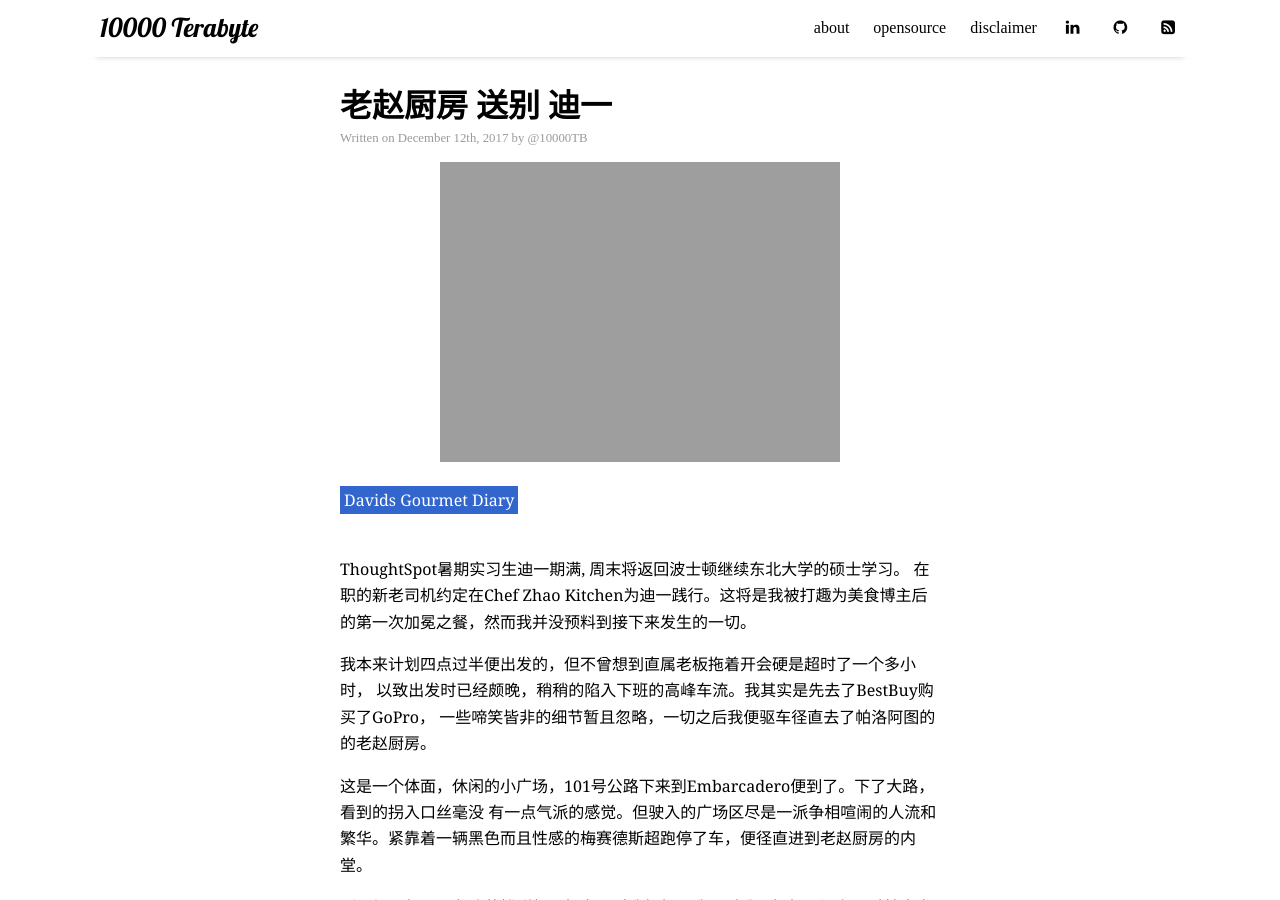
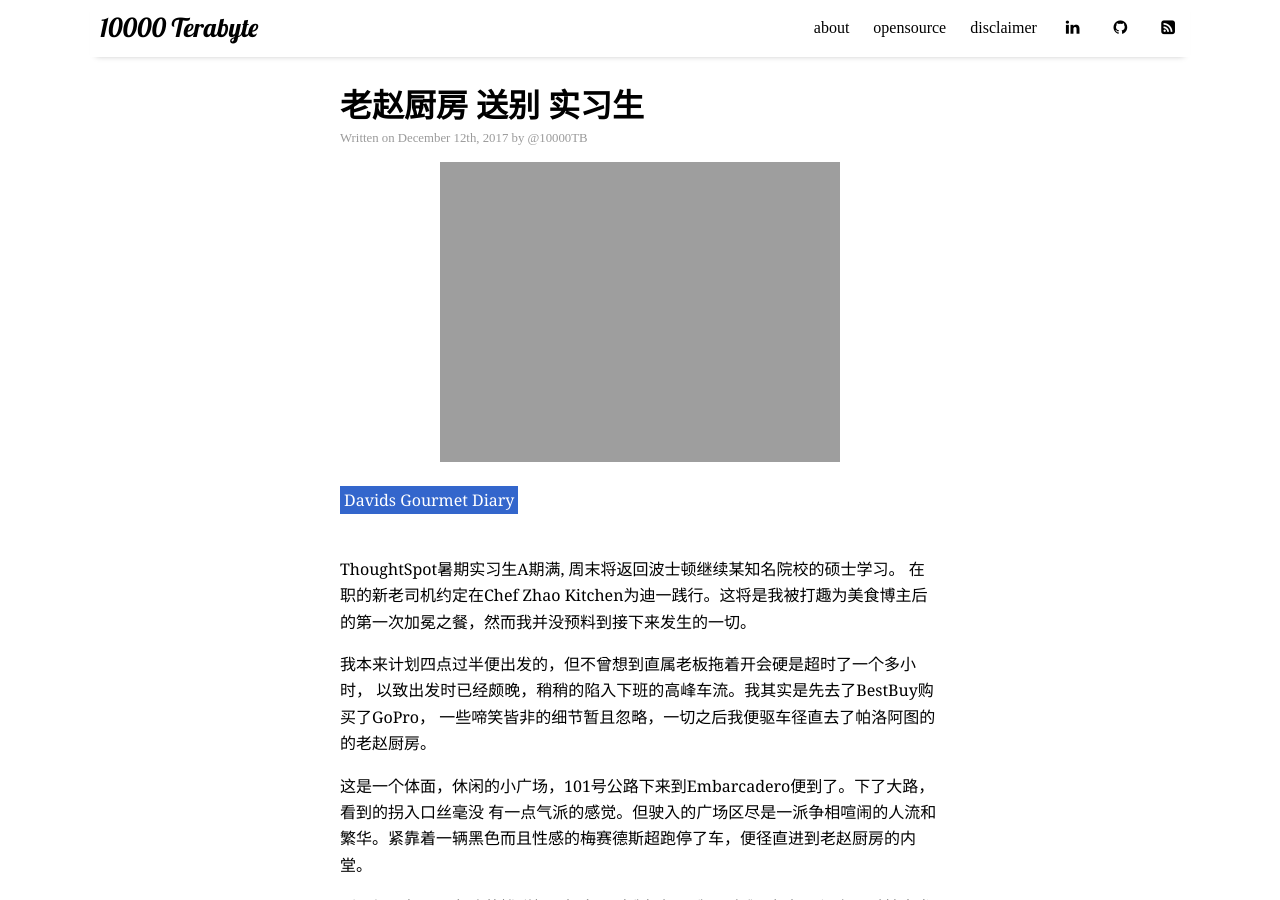
Before and after one commit to 10000TB/10000TB.github.io, a Jekyll site: the page built from _posts/2017-12-12-Wo-Zi-Hen-Dao-Xiang-Tian-Xiao.md, in a window 1280 px wide and 900 px high. Built offline with Jekyll 4.4.1, drawn with Linux system fonts in a browser that asks for light colours; nearby versions of some CDN libraries; some web fonts are replaced; comment, search, counter and statistics services are not loaded.

Commit message:
[post - lao zhao chu fang] removed PII from the post.

```diff
--- a/_posts/2017-12-12-Wo-Zi-Hen-Dao-Xiang-Tian-Xiao.md
+++ b/_posts/2017-12-12-Wo-Zi-Hen-Dao-Xiang-Tian-Xiao.md
@@ -1,6 +1,6 @@
 ---
 layout: "post"
-title: "老赵厨房 送别 迪一"
+title: "老赵厨房 送别 实习生"
 comments: true
 categories: gourmet
 tags: [gourmet, write]
@@ -10,7 +10,7 @@ image: Chef-Zhao-Kitchen-Palo-Alto-exterior-decor.jpg
 <br/>
 <br/>
 
-ThoughtSpot暑期实习生迪一期满, 周末将返回波士顿继续东北大学的硕士学习。
+ThoughtSpot暑期实习生A期满, 周末将返回波士顿继续某知名院校的硕士学习。
 在职的新老司机约定在Chef Zhao Kitchen为迪一践行。这将是我被打趣为美食博主后的第一次加冕之餐，然而我并没预料到接下来发生的一切。
 
 我本来计划四点过半便出发的，但不曾想到直属老板拖着开会硬是超时了一个多小时，
```
